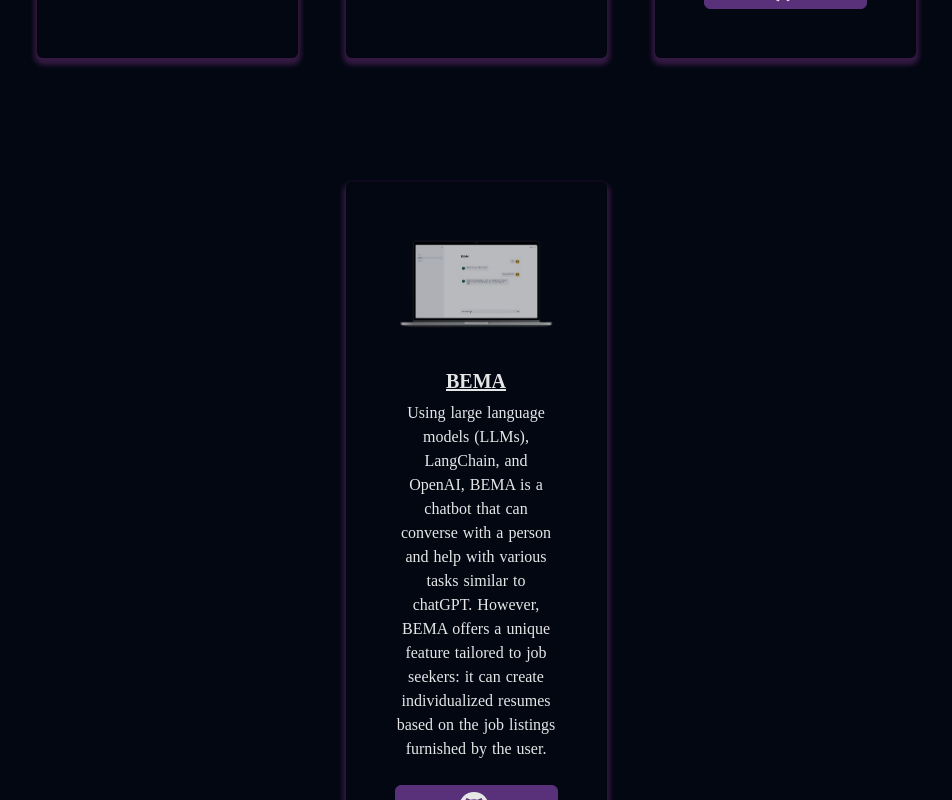
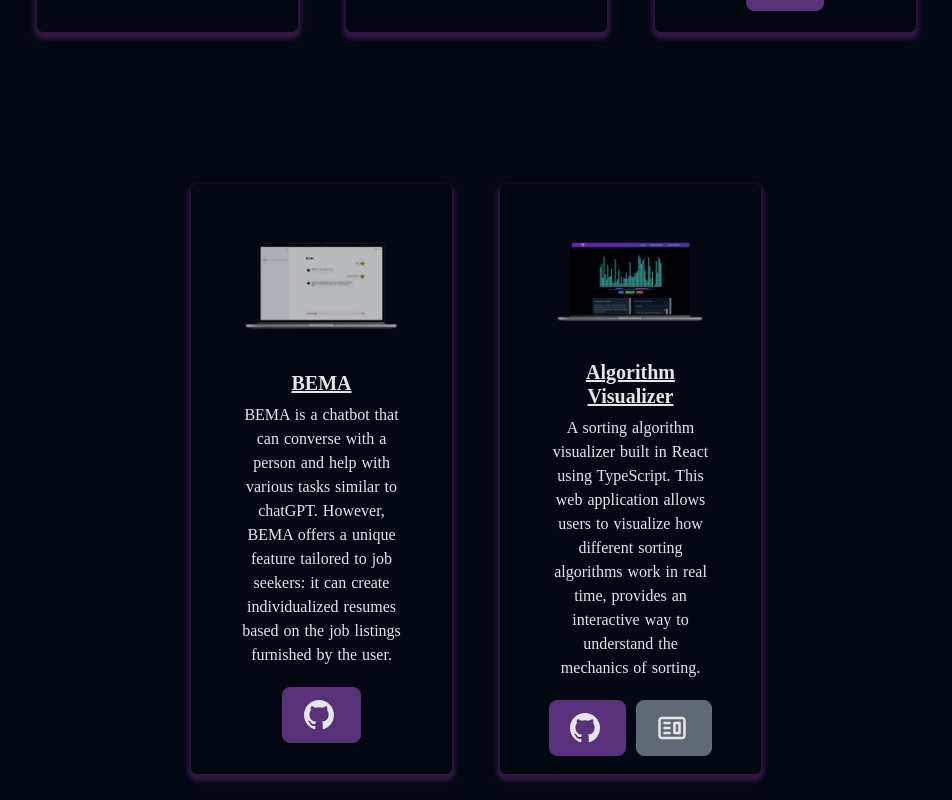
Before and after one commit to BasicallyManny/Personal-Portfolio-Website, a React (Vite) app: page /projects in a window 1280 px wide. Shown: the part 720-1520 px from the top of the page, without its empty margins (164-1116 px from the left). Built offline with nearby package versions, Linux system fonts and the light colour scheme.

Commit message:
updated card styles with a new link to sites if they are live. Also updated navbar button styles aswell

```diff
--- a/src/components/Projects.jsx
+++ b/src/components/Projects.jsx
@@ -7,6 +7,7 @@
 import kami from "../../src/assets/ProjectImages/kami.png";
 import spaceTime from "../../src/assets/ProjectImages/spaceTime.png";
 import bema from "../../src/assets/ProjectImages/bema.png";
+import algorithmVisualizer from "../../src/assets/ProjectImages/algorithmVisual.png";
 
 export default function Projects() {
   return (
@@ -54,9 +55,20 @@
               imgPath={bema}
               isBlog={false}
               title="BEMA"
-              description="Using large language models (LLMs), LangChain, and OpenAI, BEMA is a chatbot that can converse with a person and help with various tasks similar to chatGPT.
+              description="BEMA is a chatbot that can converse with a person and help with various tasks similar to chatGPT.
               However, BEMA offers a unique feature tailored to job seekers: it can create individualized resumes based on the job listings furnished by the user."
               ghLink="https://github.com/Teccon1998/GenAIAssistant"
+            />
+          </Col>
+          <Col xs={12} md={6} lg={4} xl={3} className="project-card">
+            <ProjectCard
+              imgPath={algorithmVisualizer}
+              isBlog={true}
+              title="Algorithm Visualizer"
+              description="A sorting algorithm visualizer built in React using TypeScript. This web application
+              allows users to visualize how different sorting algorithms work in real time, provides an interactive way to understand the mechanics of sorting."
+              ghLink="https://github.com/BasicallyManny/Algorithm-Visualizer"
+              blogLink="https://algorithmsvisualizer.vercel.app/"
             />
           </Col>
         </Row>
--- a/src/components/navComponents/Burger.css
+++ b/src/components/navComponents/Burger.css
@@ -53,7 +53,7 @@
     padding: 30px;
     display: flex;
     flex-direction: column;
-    z-index: 50 !important;
+    z-index: 50 ;
     font-weight: bold;
 
     .nav {
@@ -105,5 +105,12 @@
   width: 200px; /* Set a fixed width */
   height: 50px; /* Set a fixed height */
   margin-bottom: 10px; /* Add margin between buttons if needed */
-  /* Additional styles as needed */
+  display: flex;
+  align-items: center;
+  justify-content: center;
+  font-size: 18px;
+  font-weight: bold;
+  color: white;
+  text-transform: uppercase;
+  background-color: #660a8a !important ;
 }
--- a/src/components/navComponents/Nav.jsx
+++ b/src/components/navComponents/Nav.jsx
@@ -59,7 +59,7 @@
           </div>
           <div id="navElements" className="flex flex-col items-center relative">
             {navItems.map((data, index) => (
-              <a className="" key={index} href={data.href}>
+              <a className="anchor-buttons" key={index} href={data.href}>
                 {data.icon}
                 {data.spaceBetween}
                 {data.title}
@@ -79,7 +79,7 @@
             </Button>
 
             <Button
-              className="nav-buttonmb-2 sm:mb-0 !mr-0 sm:mr-3 !w-10/12 !ml-0"
+              className="nav-button mb-2 sm:mb-0 !mr-0 sm:mr-3 !w-10/12 !ml-0"
               variant="primary"
               href="https://github.com/BasicallyManny/Personal-Portfolio-Website"
               target="_blank"
--- a/src/components/projectComponents/ProjectCard.jsx
+++ b/src/components/projectComponents/ProjectCard.jsx
@@ -14,29 +14,31 @@
         <Card.Text style={{ textAlign: "center" }} className="!text-white">
           {props.description}
         </Card.Text>
+
+        {/* Button Container */}
+        <div className={`button-container ${!props.isBlog ? "no-blog" : ""}`}>
+          {/* GitHub Button */}
           <Button
-          className="flex-end bottom-0 mt-4"
+            className="project-card-btn github"
             variant="primary"
             href={props.ghLink}
             target="_blank"
           >
             <BsGithub size={30} /> &nbsp;
-          {props.isBlog ? "Blog" : null}
           </Button>
-        {"\n"}
-        {"\n"}
 
-        {!props.isBlog && props.demoLink && (
+          {/* If it is a blog, show a button to navigate to the blog */}
+          {props.isBlog && (
             <Button
-            variant="primary"
-            href={props.demoLink}
+              className="project-card-btn blog"
+              variant="secondary"
+              href={props.blogLink} // Provide the blog link as a prop
               target="_blank"
-            style={{ marginLeft: "10px" }}
             >
-            <CgWebsite /> &nbsp;
-            {"Demo"}
+              <CgWebsite size={30} /> &nbsp;
             </Button>
           )}
+        </div>
       </Card.Body>
     </Card>
   );
--- a/src/components/projectComponents/projectStyles.css
+++ b/src/components/projectComponents/projectStyles.css
@@ -20,76 +20,90 @@
   color: white !important;
   background-color: transparent !important;
   opacity: 0.9 !important;
-  transition: all 0.5s ease 0s !important;
-  height: 100% !important;
+  transition: all 0.5s ease !important;
+  height: 95% !important;
 }
+
 .project-card-view:hover {
   transform: scale(1.02) !important;
-  overflow: hidden !important;
   box-shadow: 0 4px 4px 5px rgba(129, 72, 144, 0.561) !important;
 }
 
-.blog-card {
-  padding-top: 50px !important;
-  padding-bottom: 50px !important;
-  padding-left: 25px !important;
-  padding-right: 25px !important;
-  height: auto !important;
-}
-
-.blog-card-view {
-  background-color: transparent !important;
-  box-shadow: 0 3px 3px 2px rgba(145, 77, 161, 0.459) !important;
-  transition: all 0.5s ease 0s !important;
-  height: 100% !important;
-}
-
-.blog-link {
-  text-decoration: none !important;
-}
-
-.blog-link:hover {
-  cursor: pointer !important;
-}
-
-.blog-card-view:hover {
-  transform: scale(1.02) !important;
-  overflow: hidden !important;
-  box-shadow: 0 3px 3px 5px rgba(155, 88, 173, 0.65) !important;
-}
-
+/* Card Image Styling */
 .card-img-top {
   padding: 20px !important;
   opacity: 0.8 !important;
   border-radius: 10px !important;
 }
 
-.blog-img {
-  padding: 0px !important;
-  opacity: 0.8 !important;
-  border-radius: 0px !important;
+/* Button Container for Layout */
+.button-container {
+  display: flex;
+  justify-content: space-between;
+  gap: 10px; /* Space between buttons */
+  margin-top: 20px;
 }
 
-.btn-primary {
-  display: flex !important;
-  align-content: center;
+/* When no blog is available, center the button */
+.button-container.no-blog {
   justify-content: center;
-  color: #fff !important;
-  background-color: #623686 !important;
-  border-color: #623686 !important;
+  width: 100%;
 }
 
-.btn-primary:hover {
-  color: #fff !important;
-  background-color: #6d20c5d7 !important;
-  border-color: #6d20c5d7 !important;
+/* Button Styling */
+.project-card-btn {
+  width: 48%; /* Default: Buttons will occupy equal space */
+  display: flex;
+  justify-content: center;
+  align-items: center;
+  padding: 12px 20px;
+  font-size: 16px;
+  font-weight: bold;
+  border-radius: 8px;
+  transition: background-color 0.3s ease, transform 0.3s ease;
+  text-align: center;
 }
+
+/* Button Hover Effect */
+.project-card-btn:hover {
+  transform: scale(1.05);
+}
+
+/* GitHub Button Styling */
+.project-card-btn.github {
+  background-color: #623686;
+  border-color: #623686;
+}
+
+.project-card-btn.github:hover {
+  background-color: #6d20c5;
+  border-color: #6d20c5;
+}
+
+/* Blog Button Styling */
+.project-card-btn.blog {
+  background-color: #6c757d;
+  border-color: #6c757d;
+}
+
+.project-card-btn.blog:hover {
+  background-color: #5a6268;
+  border-color: #5a6268;
+}
+
+/* Demo Button Styling */
+.project-card-btn.demo {
+  background-color: #007bff;
+  border-color: #007bff;
+}
+
+.project-card-btn.demo:hover {
+  background-color: #0056b3;
+  border-color: #0056b3;
+}
+
+/* Remove focus outline */
 .btn:focus {
   outline: none !important;
   box-shadow: none !important;
 }
-.project-heading {
-  font-size: 2.3em !important;
-  font-weight: 500 !important;
-  padding-top: 10px !important;
-}
```
Also changed, not shown: src/assets/ProjectImages/algorithmVisual.png (added). Lines whose indentation alone changed are shown as unchanged.
